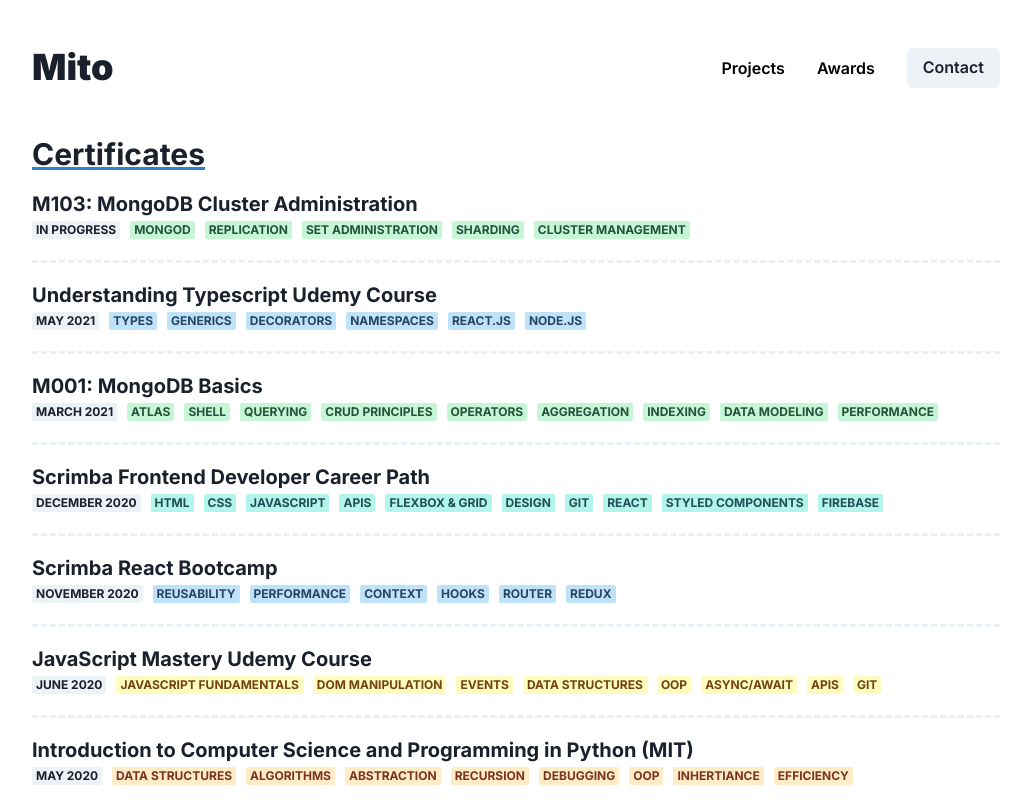
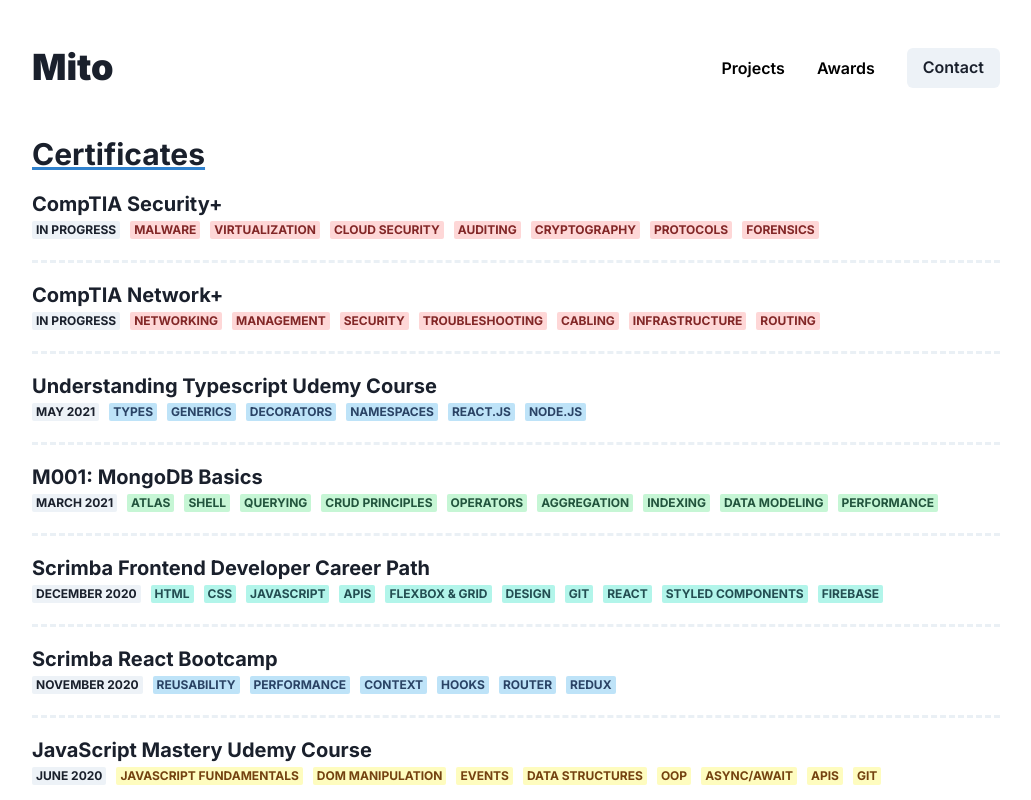
Before and after one commit to Mito9999/portfolio, a Next.js app: page /awards in a window 1280 px wide. Shown: the top 800 px of the page, without its empty margins (124-1155 px from the left). Built offline with nearby package versions, Linux system fonts and the light colour scheme; no server answers.

Commit message:
Add CompTIA courses

```diff
--- a/data/content.js
+++ b/data/content.js
@@ -99,15 +99,31 @@
 
 export const awards = [
   {
-    title: "M103: MongoDB Cluster Administration",
+    title: "CompTIA Security+",
     date: "In Progress",
-    contentColor: "green",
+    contentColor: "red",
     content: [
-      "Mongod",
-      "Replication",
-      "Set Administration",
-      "Sharding",
-      "Cluster Management",
+      "Malware",
+      "Virtualization",
+      "Cloud Security",
+      "Auditing",
+      "Cryptography",
+      "Protocols",
+      "Forensics",
+    ],
+  },
+  {
+    title: "CompTIA Network+",
+    date: "In Progress",
+    contentColor: "red",
+    content: [
+      "Networking",
+      "Management",
+      "Security",
+      "Troubleshooting",
+      "Cabling",
+      "Infrastructure",
+      "Routing",
     ],
   },
   {
```
